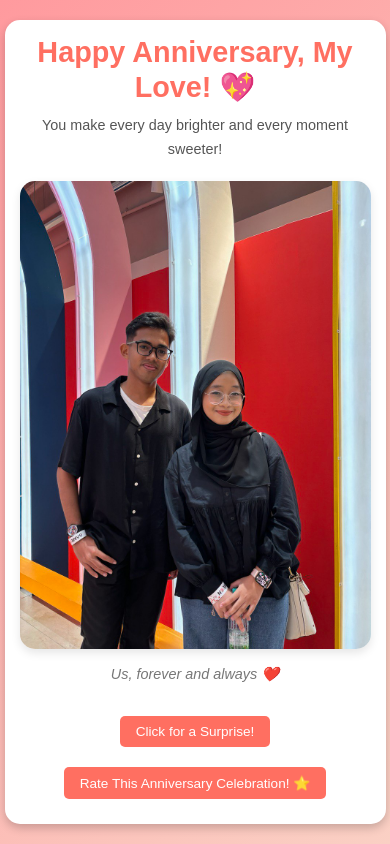
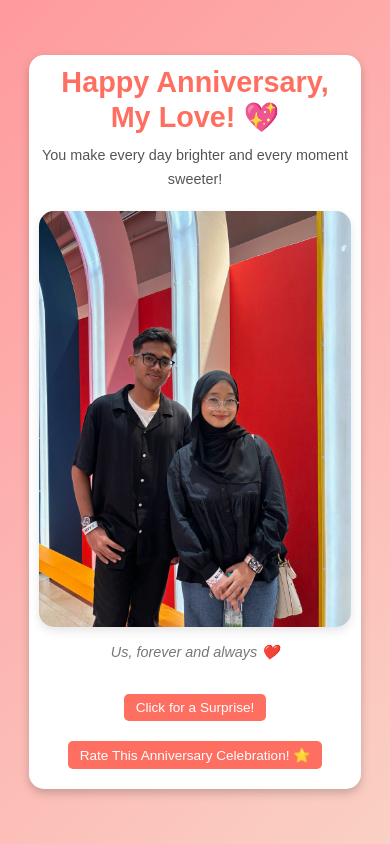
Before and after one commit to SheikhAnasDanial/AnniversaryWebsite, a plain HTML site: page index.html in a window 390 px wide. Drawn offline with Linux system fonts and the light colour scheme; some packages are replaced by stand-ins of ours; a script that the page names is missing.

Commit message:
Add files via upload

```diff
--- a/style.css
+++ b/style.css
@@ -9,7 +9,7 @@ body {
     background: linear-gradient(135deg, #ff9a9e, #fad0c4);
     font-family: 'Arial', sans-serif;
     overflow-x: hidden; /* Prevent horizontal scrolling */
-    text-align: center; /* Ensure text is centered */
+    text-align: center; /* Center the text */
   }
 
   .container {
@@ -18,23 +18,23 @@ body {
     padding: 20px;
     border-radius: 15px;
     box-shadow: 0 4px 10px rgba(0, 0, 0, 0.2);
-    width: 90%; /* Responsive width */
-    max-width: 400px; /* Limit container width */
-    word-wrap: break-word; /* Ensure text wraps within the container */
+    width: 90%; /* Default responsive width */
+    max-width: 400px; /* Limit container width on larger screens */
+    word-wrap: break-word;
   }
 
   h1 {
     color: #ff6f61;
     font-size: 2.5rem;
-    line-height: 1.2; /* Improve spacing between lines */
-    word-wrap: break-word; /* Allow long words to wrap */
-    margin: 0 auto; /* Center the title */
+    line-height: 1.2;
+    word-wrap: break-word;
+    margin: 0 auto;
   }
 
   p {
     color: #555;
     font-size: 1.2rem;
-    line-height: 1.6; /* Better readability */
+    line-height: 1.6;
     margin: 10px 0;
   }
 
@@ -70,24 +70,49 @@ body {
     background: #ff856c;
   }
 
-  /* Media Queries for Responsive Design */
+  /* Media Queries for Tablets and iPads */
+  @media screen and (min-width: 600px) and (max-width: 900px) {
+    h1 {
+      font-size: 2.2rem; /* Slightly smaller font for tablets */
+    }
+
+    p {
+      font-size: 1.1rem; /* Adjust paragraph size */
+    }
+
+    .container {
+      width: 70%; /* Increase container size for larger tablets */
+      max-width: 500px; /* Allow slightly wider container */
+      padding: 25px; /* Add more padding for larger screens */
+    }
+  }
+
+  /* Media Queries for iPhones (Smaller Widths) */
   @media screen and (max-width: 600px) {
     h1 {
-      font-size: 2rem; /* Reduce font size for smaller screens */
+      font-size: 2rem;
     }
 
     p {
       font-size: 1rem;
     }
 
+    .container {
+      width: 85%; /* Slightly smaller width to reveal more background */
+      max-width: 350px; /* Ensure it's not too wide */
+      padding: 15px; /* Reduce padding for smaller devices */
+    }
+
     button {
       font-size: 0.9rem;
+      padding: 8px 16px; /* Adjust button size */
     }
   }
 
+  /* Media Queries for Very Small Screens (e.g., iPhone SE) */
   @media screen and (max-width: 400px) {
     h1 {
-      font-size: 1.8rem; /* Further reduce font size for very small screens */
+      font-size: 1.8rem;
     }
 
     p {
@@ -95,11 +120,13 @@ body {
     }
 
     .container {
-      padding: 15px; /* Adjust padding for smaller devices */
+      width: 80%; /* Even smaller container for very narrow screens */
+      max-width: 320px;
+      padding: 10px; /* Compact padding for very small screens */
     }
 
     button {
-      padding: 8px 16px;
+      padding: 6px 12px; /* Adjust button padding */
       font-size: 0.85rem;
     }
   }
```
